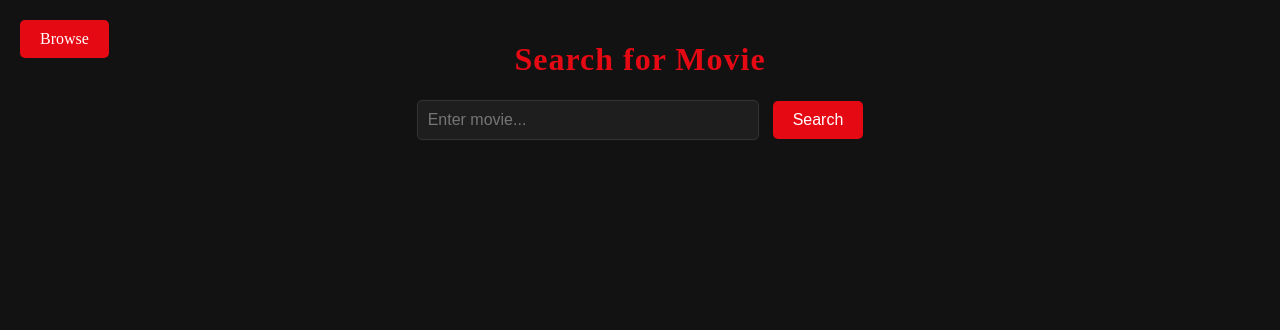
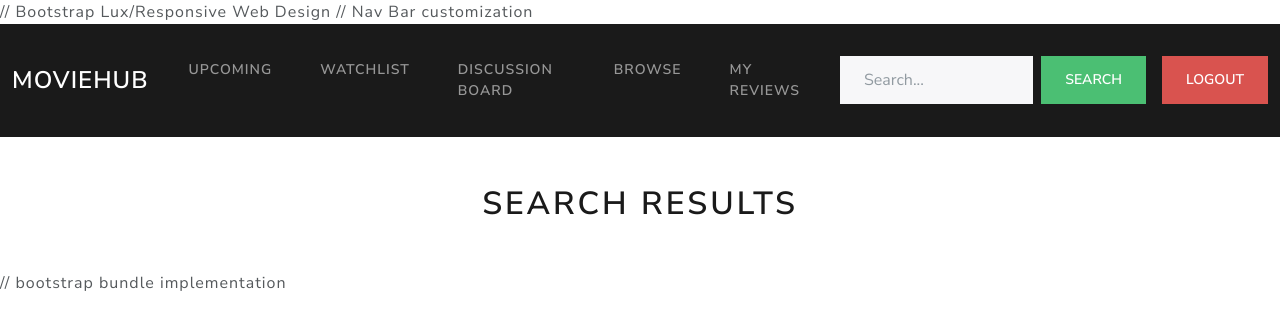
Before and after one commit to jware692/IT490, a PHP site: page /search.php in a window 1280 px wide. Shown: the top 330 px of the page. Run offline with PHP 8.4, Linux system fonts and the light colour scheme; the visitor is signed in with stand-in values (Sample User, id 1); some libraries are stand-ins or nearby versions.

Commit message:
Update search.php with Nav Bar and Bootstrap

```diff
--- a/webserv/search.php
+++ b/webserv/search.php
@@ -4,194 +4,179 @@ require_once('path.inc');
 require_once('get_host_info.inc');
 require_once('rabbitMQLib.inc');
 
-
 session_start();
 
 	if (!isset($_SESSION['username'])) {
-
-    header("Location: index.html");
-    exit(); }
-
+    	header("Location: index.php");
+    	exit();
+	}
 
 // get search term url query
 $search_term = isset($_GET['q']) ? trim($_GET['q']) : '';
 
- // sends user's desired search query to dmz server by using MQ
-function searchMoviesViaDMZ($query) {
-
+// sends user's desired search query to DMZ server by using MQ
+function searchMoviesViaDMZ($query){
 $client = new rabbitMQClient("movieRabbitMQ.ini", "DMZMovieServer");
 
+	$request = [
+   	 'type' => 'movieSearch','query' => $query
+    	];
 
-    // requests sent to backend
-    $request = [
-        'type' => 'movieSearch',
-        'query' => $query     ];
-
-
-    // request sent
 $response = $client->send_request($request);
 
-    // checks how legit is the response and if it is, return success and the movie data should be pulled
 if ($response && isset($response['returnCode']) && $response['returnCode'] === 1) {
 return $response['data'];
 	}
+
 return null;
      }
+
+
+
 ?>
 <!DOCTYPE html>
 <html lang="en">
 <head>
 <meta charset="UTF-8">
 <title>Movie Search</title>
-<style>
-/* ---- Page Styling---- */
-body {
-    font-family: 'Times New Roman', Tahoma, Geneva, Verdana, sans-serif;
-    background: #121212;
-    color: #fff;
-    margin: 0;
-    padding: 20px;
-}
-	h1 {
-    	text-align: center;
-    	color: #e50914;
-    	letter-spacing: 1px; }
-	form {
-    	text-align: center;
-    	margin-bottom: 30px;}
-
-	/*Search Bar*/
-	input[type="text"] {
-    padding: 10px;
-    width: 320px;
-    border-radius: 5px;
-    border: 1px solid #333;
-    background: #1e1e1e;
-    color: #fff;
-    font-size: 16px; }
-	button {
-    padding: 10px 20px;
-    font-size: 16px;
-    border-radius: 5px;
-    border: none;
-    background: #e50914;
-    color: white;
-    cursor: pointer;
-    margin-left: 10px;
-}
 
 
-/* Movie Display section */
-.movies-container {
-    display: flex;
-    flex-wrap: wrap;
-    justify-content: center;
-    gap: 25px;
-}
-
-/* Movie Card */
-.movie-card {
-    background: #1e1e1e;
-    border-radius: 12px;
-    overflow: hidden;
-    width: 200px;
-    box-shadow: 0 6px 10px rgba(0,0,0,0.6);
-    text-align: center;
-    transition: transform 0.25s ease, box-shadow 0.25s ease;
-}
 
 
-.movie-card h3 {
-    margin: 10px 0 5px 0;
-    font-size: 16px;
-    color: #e50914;
-}
-.movie-card p {
-    margin: 0 0 10px 0;
-    color: #ccc;
-    font-size: 14px;
-}
-
-/*  Details Button */
-.details-link {
-    display: inline-block;
-    margin-bottom: 12px;
-    padding: 6px 12px;
-    background-color: #e50914;
-    color: white;
-    text-decoration: none;
-    border-radius: 5px;
-    font-size: 14px; }
-
-
-/* Browse Button*/
-.browse-btn {
-    padding: 10px 20px;
-    font-size: 16px;
-    border-radius: 5px;
-    border: none;
-    background: #e50914;
-    color: white;
-    text-decoration: none;
-    cursor: pointer;
-    position: absolute;
-    top: 20px;
-    left: 20px;
-    display: inline-block;
-    text-align: center;
-}
-
-</style>
+// Bootstrap Lux/Responsive Web Design
+<link rel="stylesheet" href="https://cdn.jsdelivr.net/npm/bootswatch@5.3.2/dist/lux/bootstrap.min.css">
 </head>
 <body>
 
-<!--Browse Button -->
-<a href="browse.php" class="browse-btn">Browse</a>
 
-<!--Search Form -->
-<h1>Search for Movie</h1>
-<form method="GET" action="">
-    <!-- sanitize input before display for security reasons-->
-    <input type="text" name="q" value="<?php echo htmlspecialchars($search_term); ?>" placeholder="Enter movie...">
-    <button type="submit">Search</button>
+
+
+// Nav Bar customization
+<nav class="navbar navbar-expand-lg navbar-dark bg-primary">
+<div class="container-fluid">
+
+<a class="navbar-brand fs-3 fw-bold" href="#">MovieHub</a>
+<button class="navbar-toggler" type="button" data-bs-toggle="collapse" data-bs-target="#navMenu">
+<span class="navbar-toggler-icon"></span>
+
+// Nav Bar
+</button>
+<div class="collapse navbar-collapse" id="navMenu">
+<ul class="navbar-nav me-auto mb-2 mb-lg-0">
+<li class="nav-item"><a class="nav-link" href="anticipated.php">Upcoming</a></li>
+<li class="nav-item"><a class="nav-link" href="watchlist.php">Watchlist</a></li>
+<li class="nav-item"><a class="nav-link" href="discussion.php">Discussion Board</a></li>
+<li class="nav-item"><a class="nav-link" href="browse.php">Browse</a></li>
+<li class="nav-item"><a class="nav-link" href="my_reviews.php">My Reviews</a></li>
+</ul>
+
+<form class="d-flex" method="GET" action="search.php">
+     	<input
+        class="form-control me-2"
+         type="search"
+         name="q"
+         placeholder="Search..."
+         value="<?php echo htmlspecialchars($search_term); ?>"
+>
+      <button class="btn btn-success" type="submit">Search</button>
       </form>
+      <form class="ms-3" action="logout.php" method="POST">
+      <button class="btn btn-danger" type="submit">Logout</button>
+      </form>
+    </div>
+  </div>
+</nav>
 
-<!-- movie results -->
-<div class="movies-container">
+<!-- title -->
+<div class="container text-center mt-5">
+<h1 class="fw-bold text-primary">Search Results</h1>
+</div>
+
+<!-- results  -->
+<div class="container mt-4">
+  <div class="row g-4" id="movieContainer">
+
 <?php
-// search term entered
+$index = 0;
+
 if ($search_term !== '') {
-    // Grab movie data through the DMZ using MQ
     $movies = searchMoviesViaDMZ($search_term);
 
-    // Checks if movies was returned successfully
     if ($movies) {
-
         foreach ($movies as $item) {
         if (!isset($item['movie'])) continue;
+
         $movie = $item['movie'];
 
-            // extract sanitized movie info
-            $id = htmlspecialchars($movie['ids']['slug']);
+            $id    = htmlspecialchars($movie['ids']['slug']);
             $title = htmlspecialchars($movie['title']);
-            $year = htmlspecialchars($movie['year']);
+            $year  = htmlspecialchars($movie['year']);
 
+            // Hide items after 20 for Load More
+            $hiddenClass = ($index >= 20) ? "d-none" : "";
 
-            // Render movie card HTML
-            echo "<div class='movie-card'>";
-            echo "<h3>$title</h3>";
-            echo "<p>($year)</p>";
-            echo "<a class='details-link' href='details.php?id=$id'>View Details</a>";
-            echo "</div>";
+            echo "
+        <div class='col-12 col-sm-6 col-md-4 col-lg-3 movie-item $hiddenClass'>
+        <div class='card p-3 shadow'>
+	<h4 class='fw-bold text-primary'>$title</h4>
+        <p class='text-muted'>($year)</p>
+
+             <a href='details.php?id=$id' class='btn btn-primary w-100 mt-2'>
+             View Details
+             </a>
+             </div>
+             </div>";
+		$index++;
         }
+
     }
 
 else {
-
-        // error if no results or fail with the API call from DMZ
-        echo "<p style='text-align:center;'>No results found or API failed.</p>"; }
+        echo "<p class='text-center fs-4 text-secondary'>No results found.</p>";
+    }
 }
 ?>
+
 </div>
+</div>
+
+
+
+
+
+<div class="text-center mt-4 mb-5">
+	<button
+      	id="loadMoreBtn"
+      	class="btn btn-success btn-lg d-none"
+    	>Load More</button>
+</div>
+
+
+
+
+
+<script>
+let totalMovies = <?php echo $index; ?>;
+let loaded = 20;
+
+
+
+let btn = document.getElementById("loadMoreBtn");
+if (totalMovies > 20) btn.classList.remove("d-none");
+
+btn.addEventListener("click", function () {
+    let items = document.querySelectorAll(".movie-item");
+    let nextLoad = loaded + 20;
+    for (let i = loaded; i < nextLoad && i < items.length; i++) {
+        items[i].classList.remove("d-none");
+    }
+    loaded = nextLoad;
+    if (loaded >= items.length) {
+    btn.classList.add("d-none");
+    }
+});
+</script>
+// bootstrap bundle implementation
+<script src="https://cdn.jsdelivr.net/npm/bootstrap@5.3.2/dist/js/bootstrap.bundle.min.js"></script>
 </body>
 </html>
```
Lines whose indentation alone changed are shown as unchanged.
